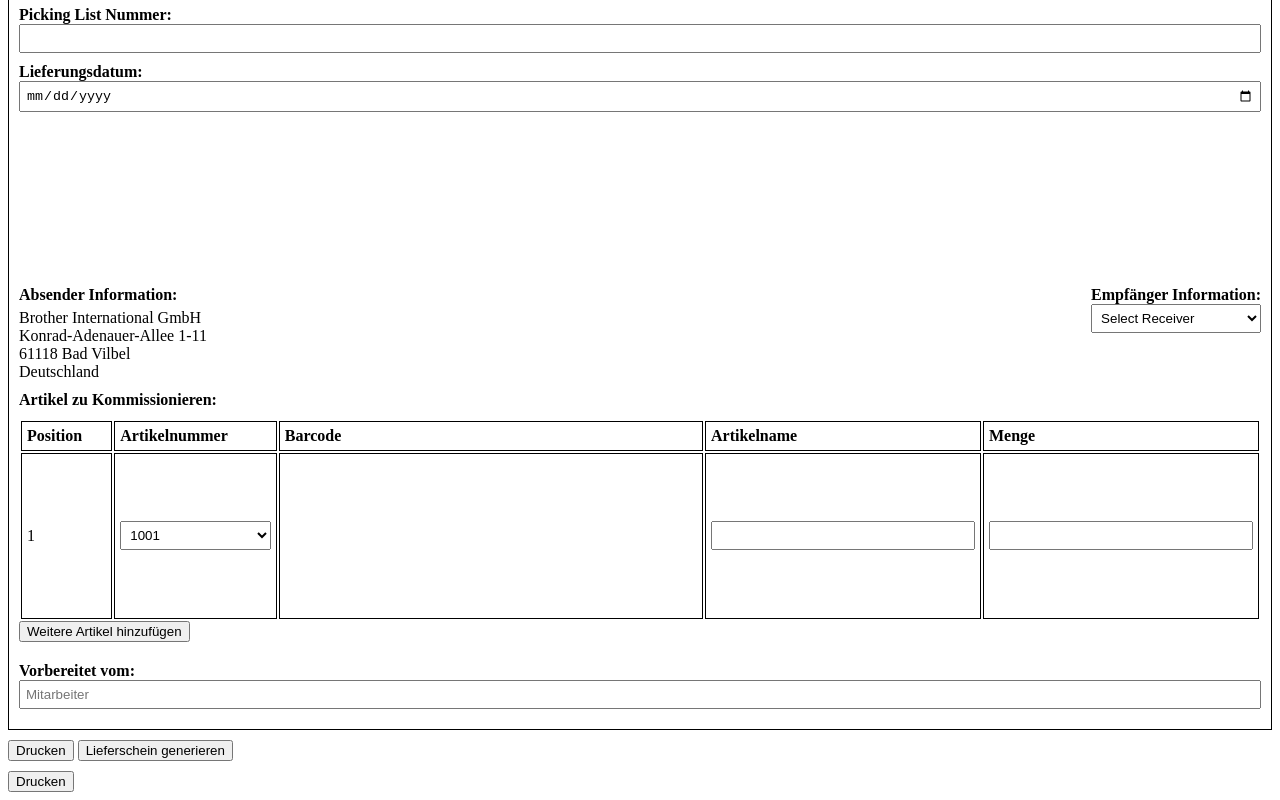
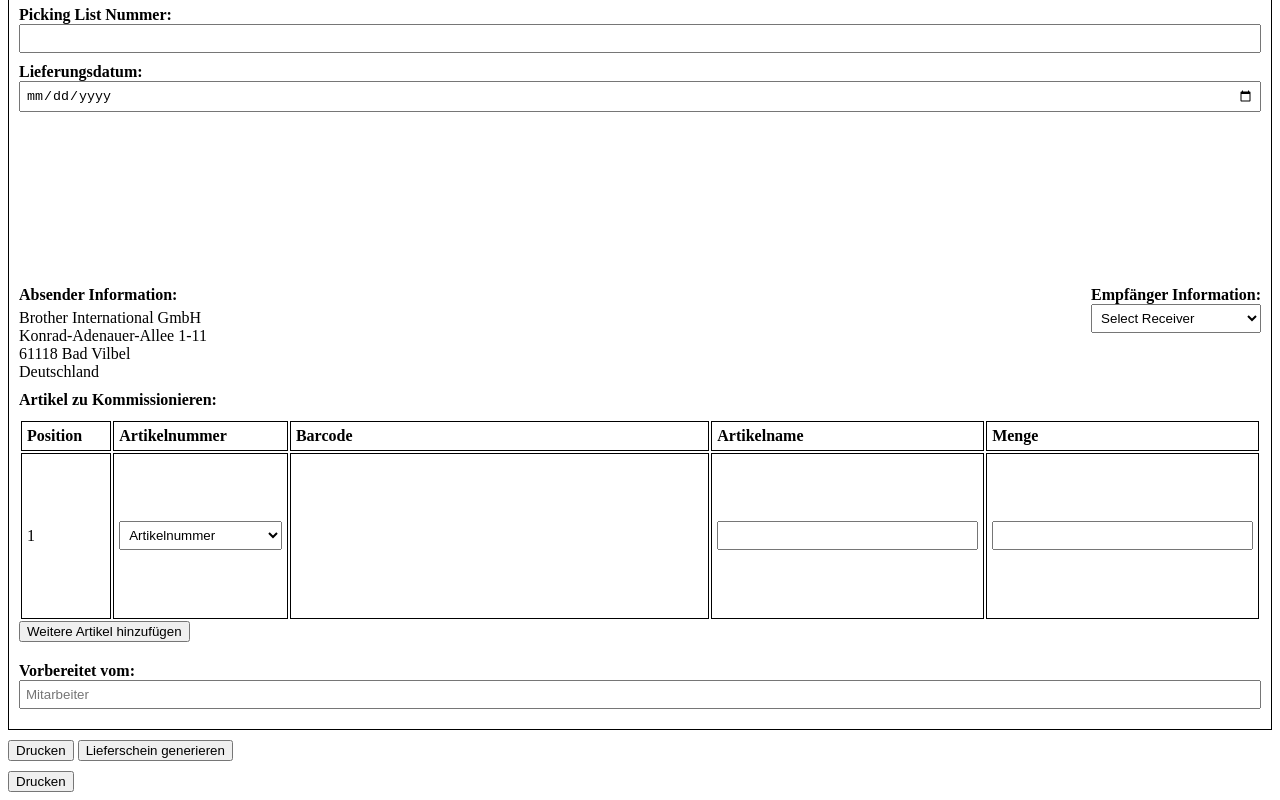
Before and after one commit to bigpresales/picking, a plain HTML site: page index.html in a window 1280 px wide. Shown: the part 98-898 px from the top of the page. Drawn offline with nearby package versions, Linux system fonts and the light colour scheme; a script that the page names is missing.

Commit message:
Update index.html

```diff
--- a/index.html
+++ b/index.html
@@ -148,6 +148,7 @@
                         <td>1</td>
                         <td>
                             <select class="input-field artikelnummer" onchange="generateArticleBarcode(this)">
+                                <option value="Artikelnummer">Artikelnummer</option>
                                 <option value="1001">1001</option>
                                 <option value="1002">1002</option>
                                 <option value="1003">1003</option>
```
